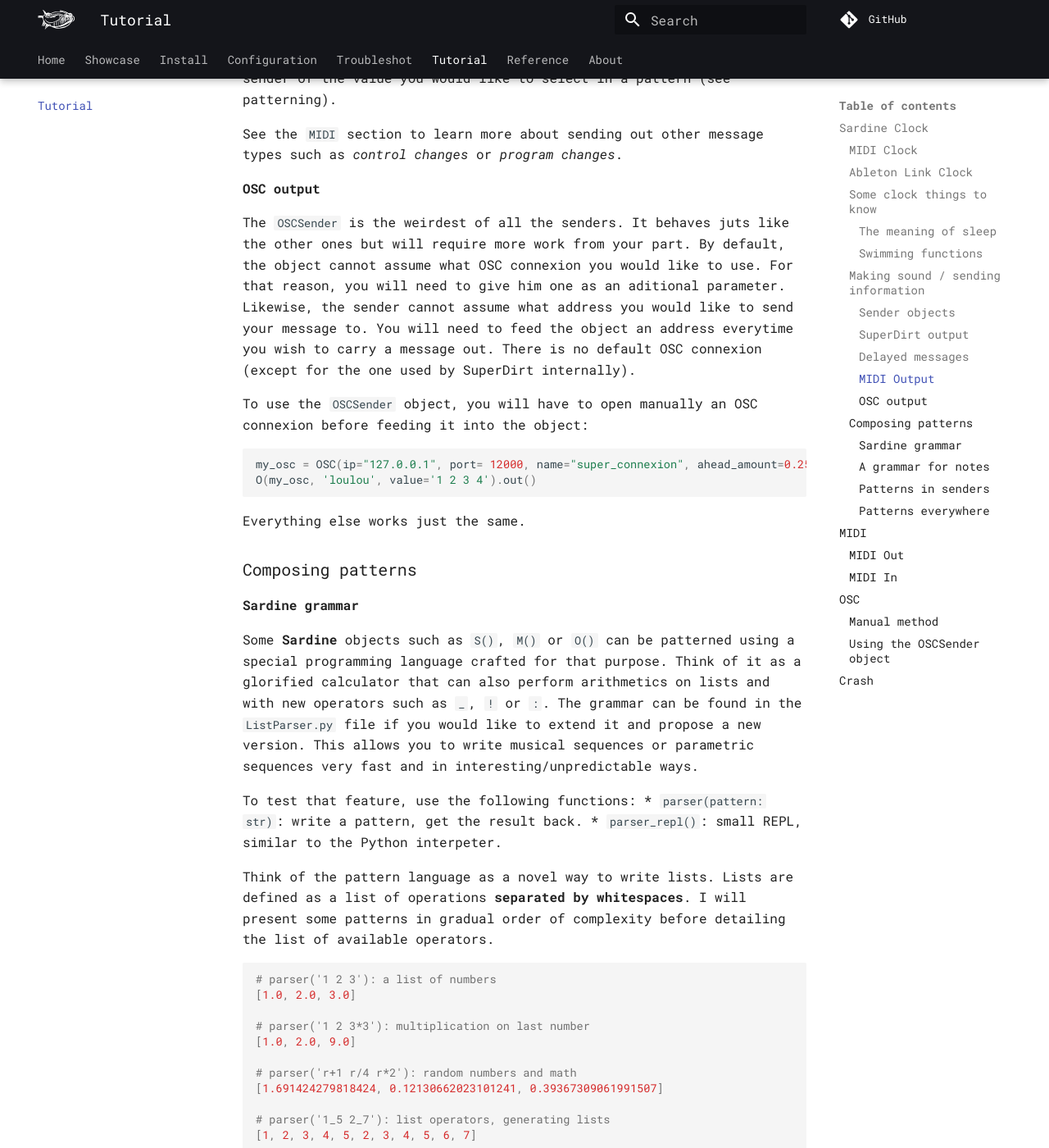
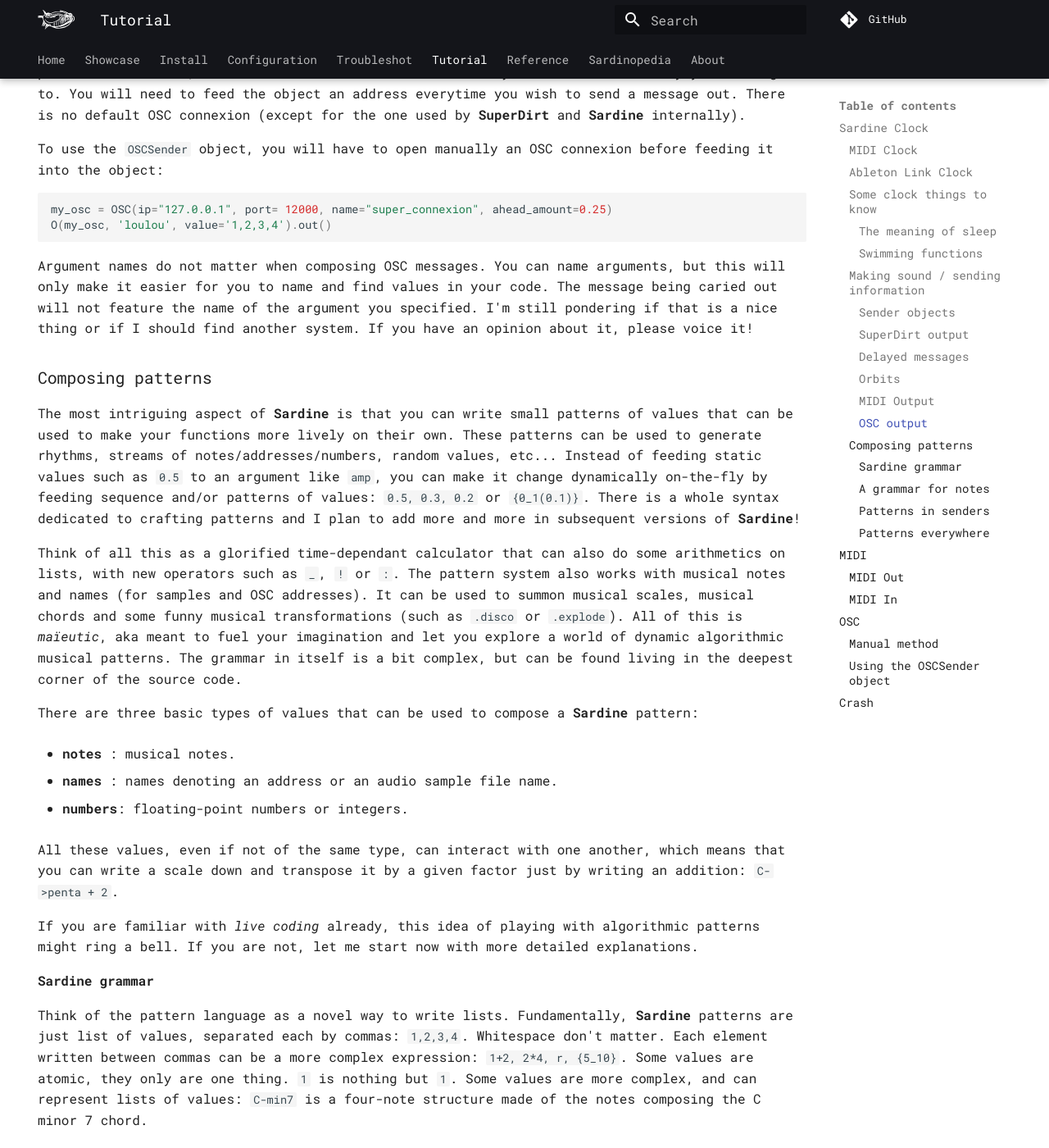
Before and after one commit to Bubobubobubobubo/sardine, an MkDocs documentation site: the page built from docs/tutorial.md, in a window 1280 px wide and 1400 px high, scrolled down 7086 px. Shown: the whole window at 82% size. Built offline with MkDocs 1.6.1 and Material for MkDocs 9.7.7, drawn with Linux system fonts in a browser that asks for light colours; comment, search, counter and statistics services are not loaded; some of the changed text lies outside the part shown.

Commit message:
Introducing the Sardinopedia
Sardinopedia is a new page containing many code examples. They are meant
to form an alternative to the long-form written tutorial. This will need
more work!

````diff
--- a/docs/tutorial.md
+++ b/docs/tutorial.md
@@ -1,6 +1,11 @@
+---
+hide:
+    - navigation
+---
+
 # Using Sardine
 
-This tutorial will hopefully help you to understand the different layers that are composing the performance/composition/improvisation system that **Sardine** is. I will not dive deep into details or materials dedicated to contributors or developers but give you the bare minimum to become a proficient **Sardine** user.
+At least! You have now installed and configured Sardine. You are up and running, but you don't know how to use **Sardine**! This tutorial will hopefully help you to understand the different layers that are composing the performance/composition/improvisation system that **Sardine** is. I will not dive deep into details or materials dedicated to contributors or developers but give you the bare minimum to become a proficient **Sardine** user.
 
 ## Sardine Clock
 
@@ -16,15 +21,17 @@
 
 ### Ableton Link Clock
 
-Additionally, **Sardine** can be made to start or follow an **Ableton Link** Clock that will be shared by all users on the local network. To do so, you will need to join/start a session using the `c.link()` session. Be mindful that the regular behavior of the clock will be altered and that you won't be able to change the tempo or alter time the way you want. **Link** is a collaborative clocking protocol, and there is no "main" tempo followed by everyone else, unlike MIDI. To resume the regular behavior of the clock, use the command `c.unlink()`. The `c.link_log()` function can be used to monitor the **Ableton Link** Clock state.
+The **Link** protocol is a novel open source protocol released by **Ableton** which allows users to synchronise their musical tempo seamlessly on a local network. While still pretty new, this method of synchronisation is now supported by a fair amount of by music software and apps, including other live coding libraries.
+
+**Sardine** can be made to start or follow an **Ableton Link** Clock that will be shared by all users on the local network. To do so, you will need to join/start a session using the `c.link()` method. Be mindful that the regular behavior of the clock will be altered and that you won't be able to change the tempo or alter time the way you want. **Link** is a collaborative clocking protocol, and there is no "main" tempo originating somewhere and followed by everyone, unlike MIDI. To resume the regular behavior of the clock, use the command `c.unlink()`. The `c.link_log()` function can be used to monitor the **Ableton Link** Clock state.
 
 The **Ableton Link** Clock is a bit weird. It will disrupt the regular behavior of the Sardine Clock. It will stop emitting a MIDI clock signal because it cannot ensure that the clock will be steady. **MIDI** Clocks and **Ableton Link** Clock does not go hand in hand. It is preferable to kill every running pattern before attempting the switch from regular time to Link time.
 
 ### Some clock things to know
 
-- Sardine will not behave nicely if no external clock is running while in `passive` mode.
+- Sardine will not behave nicely if no external clock is running while in `passive` mode. Time is simply frozen and events will not trigger, suspended somewhere in time.
 
-- You can introspect the current state of the clock using clock attributes or using the very verbose `debug` mode. After running `c.debug = True`:
+- You can introspect the current state of the clock using clock attributes or using the very verbose `debug` mode. Be careful, your terminal will be flooded by messages. After running `c.debug = True`, you should see something that looks like:
 
 ```python
 ...
@@ -43,13 +50,13 @@
     * `c.bar`: current clock bar since start (`4/4` bars by default).
     * `c.phase`: current phase.
 
-These clock attributes are used everywhere in **Sardine** as they provide the most basic interface to the clock for every component in the system. You can use them if you wish to compose more complex pieces and sequences. They are still really useful tools to craft conditionals and random number generators even though there are better and more controled ways to access them.
+These clock attributes are used everywhere in **Sardine** as they provide the most basic interface to the clock for every component in the system. You can use them if you wish to compose more complex pieces and sequences. They are still really useful tools to craft conditionals and random number generators even though there are better and more controlled ways to access them (for instance, *via* the *patterning system*).
 
 #### The meaning of sleep
 
 If you are already familiar with *Python*, you might have heard about or used the `sleep()` function. This function will halt the execution of a program for a given amount of time and resume immediately after. **Sardine** does not rely on Python's `sleep` because it is *unreliable* for musical purposes! Your OS can decide to introduce micro-delays, to resume the execution too late or even not sleep for the precise duration you wanted.
 
-**Sardine** proposes an alternative to regular Python `sleep`, backed by the clock system previously described, crafted by @thegamecracks. The `sleep()` function has been overriden to allow you to have a safe and sane alternative for musical contexts. You can use it to stop and resume a **swimming function** while keeping synchronization and timing accuracy.
+**Sardine** proposes an alternative to regular Python `sleep`, backed by the clock system previously described, crafted by @thegamecracks. The `sleep()` function has been overriden to allow you to have a safe and sane, similarly working alternative for musical contexts. You can use it to stop and resume a **swimming function** while keeping synchronization and timing accuracy.
 
 ```python
 @swim
@@ -81,10 +88,12 @@
     again(oversleep, d=0.5) # Changed the value to oversleep
 ```
 
+If you are not yet familiar with the concept of recursion, or with the meaning of some of the facts presented here, keep patience. The meaning of all this will become clear after a few sections and some tests on your side :)
+
 
 #### Swimming functions
 
-We already used the term **swimming function** before, so better explain it now! In **Sardine** parlance, a **swimming function** is a function that is scheduled to be repeated by recursion. To define a function as a **swimming function**, use the `@swim` decorator. The opposite of the `@swim` decorator is the `@die` decorator that will release a function from this dreadful recursive temporal loop.
+We already used the term **swimming function** before without taking the time to explain it! In **Sardine** parlance, a **swimming function** is a function that is scheduled to be repeated by recursion. The function will call itself when it ends. The newly called function will call itself, and again, and again... This is one way computer scientists like to think about loops and structures like lists. To define a function as a **swimming function**, use the `@swim` decorator. The opposite of the `@swim` decorator is the `@die` decorator that will release a function from this dreadful recursive temporal loop.
 
 ```python
 @swim # replace me by 'die'
@@ -118,31 +127,24 @@
 # 4
 ```
 
-This is an incredibly useful feature to keep track of state between each call of your function. **Swimming functions** and its handling of arguments is the most basic thing you have to learn in order to use **Sardine** proficiently. This is the base to improvise music with variations, nuance and some varying amount of repetition and variety. Temporal recursion makes it very easy to manually code LFOs, musical sequences, randomisation, etc...
+This is an incredibly useful feature to keep track of state between each call of your function. **Swimming functions** and its handling of arguments are the most basic thing you have to learn in order to use **Sardine** proficiently. This is the base to improvise music with variation, nuance and finesse. Temporal recursion makes it very easy to manually code LFOs, musical sequences, randomisation, etc... It will gradually become like a second nature for you to write them.
 
-**Swimming functions** are great but they have one **BIG** difference compared to a classic temporal recursion: they are *temporal* recursive. They must be given a `delay` argument. The `delay` argument is actually `d` (shorter is better). If you don't provide it, Sardine will assume that your function uses `d=1`. If you forget it on one side while using it on the other side, **Sardine** will jump up to your neck and try to kill you.
+**Swimming functions** are great but they have one **BIG** difference compared to a classic recursion: they are *temporal* recursive. They must be given a `delay` argument. The `delay` argument is actually `d` (shorter is better). If you don't provide it, Sardine will assume that your function uses `d=1`. If you forget it on one side while using it on the other side, **Sardine** will jump up to your neck and try to kill you. If you ever try to give a delay of `0`, your function will immediately stop and an error message will be printed in your terminal. Not waiting is simply not an option, otherwise we would equally be able to travel back in time :)
 
 ### Making sound / sending information
 
 #### Sender objects
 
-Sender objects are one of the main tools you will be using while playing with **Sardine**. They are objects that compose a single message that can be sent out using the `.out(iter=0)` method. They are your main interface to the outside world (*SuperCollider*/*SuperDirt*, *MIDI* or *OSC*). These objects can receive various and/or arbitrary parameters depending on their purpose. These arguments can be *integers*, *floats* or *strings*:
+Sender objects are the most frequent objects you will be interacting with while playing with **Sardine**. Senders are objects that compose a single message that can be sent out using the `.out(iter=0)` method. They are your main interface to the outside world (*SuperCollider*/*SuperDirt*, *MIDI* or *OSC*). These objects can receive various and/or arbitrary parameters depending on their purpose and specialty. These arguments can be *integers* (`1`, `2`), *floats* (`1.23`, `0.123123`) or *strings* (`"baba"`, `"dada/43/baba/"`):
 
-- *int*/*float*: parameters used as is.
-- *string* : pre-parsed using a special DSL made for writing patterns and transformed into lists.
+- *int*/*float*: parameters are sent as is, they are numbers!
+- *string* : interpreted by **Sardine** and transformed into a pattern of values.
 
-When you import **Sardine**, `MIDISender`, `SuperDirtSender` and `OSCSender` will already be available under the name `M()` (for **MIDI**),  `S()` (for **sound** or *SuperDirt*) and `O()` (for **OSC**). These objects are preconfigured objects that must be prefered to custom senders you can declare yourself (more on this later).
-
-
+When you import **Sardine**, `MIDISender`, `SuperDirtSender` and `OSCSender` will already be available under the name `M()` (for **MIDI**),  `S()` (for **sound** or *SuperDirt*) and `O()` (for **OSC**). These objects are preconfigured objects that must be prefered to custom senders you can declare yourself (more on this later). `M`, `O` and `S` are three ways of interacting with the synthesis engine, your synths or other equipment/softwares.
 
 #### SuperDirt output
 
-The easiest way to trigger a sound with `Sardine` is to send an OSC message to `SuperDirt`. **SuperDirt** is designed as a tool converting control messages into the appropriate SuperCollider action without having to deal with SuperCollider itself. Most people will use the SuperDirt output instead of plugging multiple synthesizers listening to MIDI or crafting OSC listeners. The interface to SuperDirt is still very crude but fully functional. By default, **Sardine** will attempt to boot with its own `SuperCollider` and `SuperDirt` configuration. You can disable this by changing the configuration: `sardine-config --boot_superdirt False`.
-
-* **default:** `SuperDirt` will be booted everytime the library is imported.
-* **manual:** `SuperDirt` (and `SuperCollider`) needs to be booted independently on the default port (`57120`).
-
-People familiar with [TidalCycles](https://tidalcycles.org/) will feel at home using the `S()` (for `SuperDirt`) object. It is a simple object made for composing SuperDirt messages:
+The easiest way to trigger a sound with **Sardine** is to send an OSC message to **SuperDirt**. **SuperDirt** is designed as a tool that will convert control messages into the an appropriate action without having to deal with **SuperCollider** itself. Most people will use the **SuperDirt** output instead of plugging multiple synthesizers along with **Sardine**, or craft musical patches listening to OSC messages. The interface to **SuperDirt** is crude but fully functional. People already familiar with [**TidalCycles**](https://tidalcycles.org/) will feel at home using the `S()` (for `SuperDirt`) object. The syntax is extremely similar for the purpose is similar, and names often match between the two systems:
 
 ```python
 # A bassdrum (sample 0 from folder 'bd')
@@ -150,8 +152,9 @@
 # Fourth sample, way louder!
 S('bd', n=3, amp=2).out()
 # Patterning a parameter (read the appropriate section)
-S('bd', n=3, amp=1, speed='1 0.5').out(i)
+S('bd', n=3, amp=1, speed='1,0.5').out(i)
 # Introducing some Python in our parameters
+from random import random, randint
 S('bd' if random() > 0.5 else 'hh', speed=randint(1,5))
 ```
 
@@ -178,9 +181,23 @@
 
 Attributes are not checked for validity. You can really write anything so be careful: spell out the *SuperDirt* attribute names correctly.
 
+This technique is also really interesting if you like to pre-compose things before playing them. You can write some additional code to store libraries of prepared audio samples matching with some custom parameters.
+
+#### Orbits
+
+You will soon find out that you can assign effects to audio samples played using `S()` such as a reverb, a low-pass filter or a bitcrusher. Some of these effects are **local**. They only affect the sound you are currently playing. Some other effects are **global**. They will affect all the sounds running through the same audio bus. This is an important distinction to keep in mind! To specify which bus you would like to use for a given sound, use the `orbit` argument.
+
+`orbit` is a very important argument. Actually, it is the only argument that is specified by default. You can run a sound through a very heavy and long-tailed reverb while having, concurrently, another dry sound by switching orbits:
+```python3
+S('clap', room=0.9, dry=0.1, size=0.9, orbit=0).out()
+S('bd', orbit=3).out()
+```
+
+The number of orbits at your disposition is declared on the **SuperDirt** side in your configuration file. More on this later on! In the meantime, check out the **SuperDirt** GitHub repository if you would like to learn more about it.
+
 #### MIDI Output
 
-The `MIDISender` object is very similar to the `SuperDirtSender` object. It is specialized in writing/sending MIDI notes. Other MIDI events are handled differently by specific methods such as `cc()`. Note that MIDI works a bit better using the default MIDI output for now because some functions need to be hard-wired to work correctly. MIDI Notes messages need a duration, a velocity, a note number and a channel:
+The `MIDISender` object is structurally similar to the `SuperDirtSender` object. It is specialized in writing/sending MIDI notes and MIDI notes only. Other MIDI events are handled differently by specific methods such as `cc()` (for control changes) or `pgch()` (for program changes). MIDI Notes messages need a duration, a velocity, a note number and a channel:
 
 - **duration** (`seconds`): time between a *note-on* and *note-off* event (pressing a key on an imaginary keyboard).
 - **velocity** (`0-127`): think of it as the volume amplitude of a note.
@@ -191,33 +208,43 @@
 M(delay=0.2, note=60, velocity=120, channel=0)
 ```
 
-The `.out()` method is still used to carry a note out and to inform the sender of the value you would like to select in a pattern (see patterning).
-
-See the `MIDI` section to learn more about sending out other message types such as *control changes* or *program changes*.
+The `.out()` method is still used to carry a note out and to inform the sender of the value you would like to select in a pattern (see patterning). All of these values have a given default. If you don't specify anything (`M()`), you will hear a very loud middle-C on channel 0. See the `MIDI` section to learn more about sending out other message types such as *control changes* or *program changes*.
 
 #### OSC output
 
-The `OSCSender` is the weirdest of all the senders. It behaves juts like the other ones but will require more work from your part. By default, the object cannot assume what OSC connexion you would like to use. For that reason, you will need to give him one as an aditional parameter. Likewise, the sender cannot assume what address you would like to send your message to. You will need to feed the object an address everytime you wish to carry a message out. There is no default OSC connexion (except for the one used by SuperDirt internally).
+The `OSCSender` is the weirdest of all the senders. It behaves and works just like the other ones but will require more work from your part. By default, the object cannot assume what OSC connexion you would like to use. For that reason, you will need to feed him one with an aditional parameter. Likewise, the sender cannot assume what address you would like to carry your message to. You will need to feed the object an address everytime you wish to send a message out. There is no default OSC connexion (except for the one used by **SuperDirt** and **Sardine** internally).
 
 To use the `OSCSender` object, you will have to open manually an OSC connexion before feeding it into the object:
 ```python
 my_osc = OSC(ip="127.0.0.1", port= 12000, name="super_connexion", ahead_amount=0.25)
-O(my_osc, 'loulou', value='1 2 3 4').out()
+O(my_osc, 'loulou', value='1,2,3,4').out()
 ```
 
-Everything else works just the same.
+Argument names do not matter when composing OSC messages. You can name arguments, but this will only make it easier for you to name and find values in your code. The message being caried out will not feature the name of the argument you specified. I'm still pondering if that is a nice thing or if I should find another system. If you have an opinion about it, please voice it!
 
 ### Composing patterns
 
+The most intriguing aspect of **Sardine** is that you can write small patterns of values that can be used to make your functions more lively on their own. These patterns can be used to generate rhythms, streams of notes/addresses/numbers, random values, etc... Instead of feeding static values such as `0.5` to an argument like `amp`, you can make it change dynamically on-the-fly by feeding sequence and/or patterns of values: `0.5, 0.3, 0.2` or `{0_1(0.1)}`. There is a whole syntax dedicated to crafting patterns and I plan to add more and more in subsequent versions of **Sardine**!
+
+Think of all this as a glorified time-dependant calculator that can also do some arithmetics on lists, with new operators such as `_`, `!` or `:`. The pattern system also works with musical notes and names (for samples and OSC addresses). It can be used to summon musical scales, musical chords and some funny musical transformations (such as `.disco` or `.explode`). All of this is *maïeutic*, aka meant to fuel your imagination and let you explore a world of dynamic algorithmic musical patterns. The grammar in itself is a bit complex, but can be found living in the deepest corner of the source code.
+
+There are three basic types of values that can be used to compose a **Sardine** pattern:
+
+- **notes** : musical notes.
+
+- **names** : names denoting an address or an audio sample file name.
+
+- **numbers**: floating-point numbers or integers.
+
+All these values, even if not of the same type, can interact with one another, which means that you can write a scale down and transpose it by a given factor just by writing an addition: `C->penta + 2`.
+
+If you are familiar with *live coding* already, this idea of playing with algorithmic patterns might ring a bell. If you are not, let me start now with more detailed explanations.
+
 #### Sardine grammar
 
-Some **Sardine** objects such as `S()`, `M()` or `O()` can be patterned using a special programming language crafted for that purpose. Think of it as a glorified calculator that can also perform arithmetics on lists and with new operators such as `_`, `!` or `:`. The grammar can be found in the `ListParser.py` file if you would like to extend it and propose a new version. This allows you to write musical sequences or parametric sequences very fast and in interesting/unpredictable ways.
+Think of the pattern language as a novel way to write lists. Fundamentally, **Sardine** patterns are just list of values, separated each by commas: `1,2,3,4`. Whitespace don't matter. Each element written between commas can be a more complex expression: `1+2, 2*4, r, {5_10}`. Some values are atomic, they only are one thing. `1` is nothing but `1`. Some values are more complex, and can represent lists of values: `C-min7` is a four-note structure made of the notes composing the C minor 7 chord.
 
-To test that feature, use the following functions:
-* `parser(pattern: str)`: write a pattern, get the result back.
-* `parser_repl()`: small REPL, similar to the Python interpeter.
-
-Think of the pattern language as a novel way to write lists. Lists are defined as a list of operations **separated by whitespaces**. I will present some patterns in gradual order of complexity before detailing the list of available operators.
+Lists are defined as a list of operations **separated by whitespaces**. I will present some patterns in gradual order of complexity before detailing the list of available operators.
 
 ```python
 # parser('1 2 3'): a list of numbers
--- a/mkdocs.yml
+++ b/mkdocs.yml
@@ -9,6 +9,7 @@
   - Troubleshot: troubleshot.md
   - Tutorial: tutorial.md
   - Reference: reference.md
+  - Sardinopedia: sardinopedia.md
   - About: about.md
 theme:
   palette:
````
Also changed, not shown: docs/sardinopedia.md (added, +177 -0 lines).
